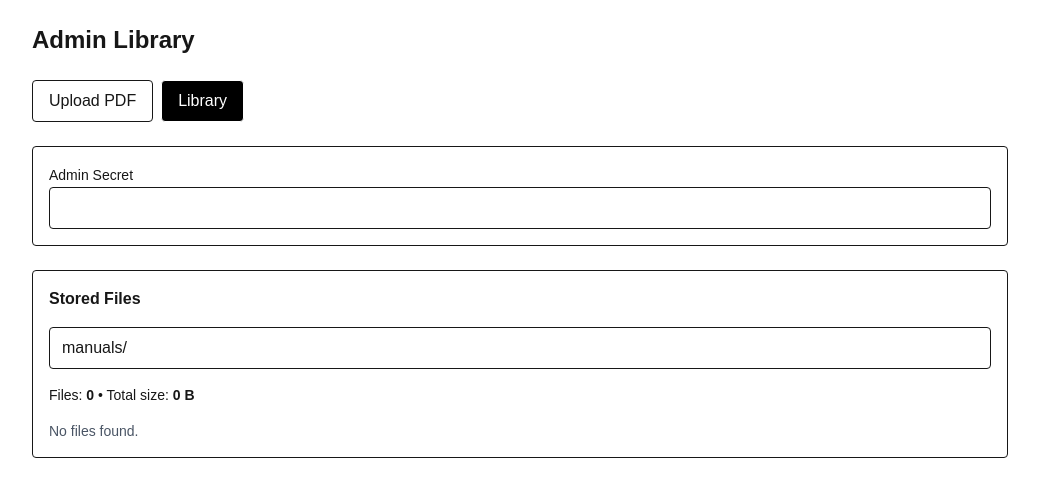
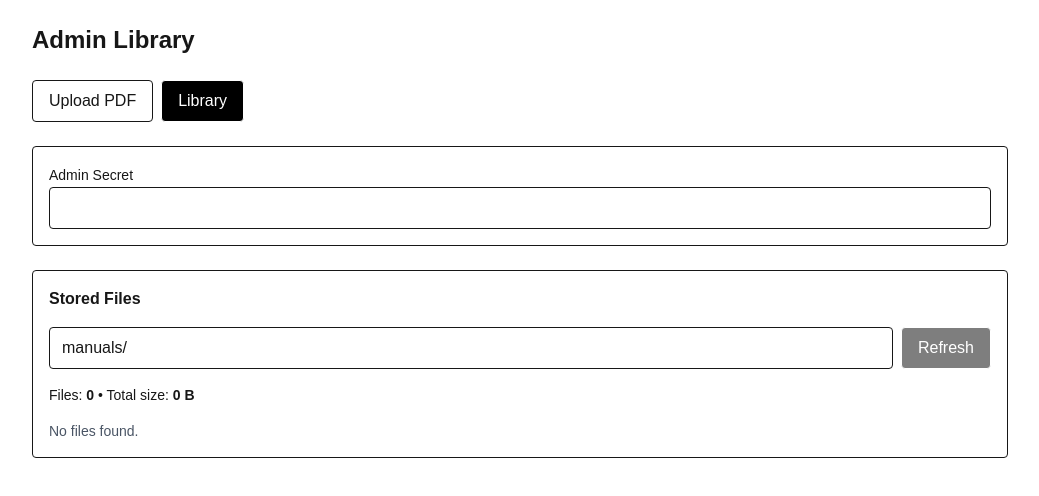
Before and after one commit to fahad4104/PILOTS-ASSISTANCE, a Next.js app: page /admin/upload in a window 1280 px wide. Both pictures are taken after a click on the button "Library". Shown: the top 496 px of the page, without its empty margins (120-1159 px from the left). Built offline with nearby package versions, Linux system fonts and the light colour scheme.

Commit message:
Fix admin upload JSON parsing + add Library tab

```diff
--- a/src/app/admin/upload/page.tsx
+++ b/src/app/admin/upload/page.tsx
@@ -8,6 +8,14 @@ type BlobItem = {
   size: number;
   uploadedAt?: string | null;
 };
+
+function tryParseJson(text: string) {
+  try {
+    return { ok: true as const, json: JSON.parse(text) };
+  } catch {
+    return { ok: false as const, json: null };
+  }
+}
 
 export default function AdminUploadPage() {
   const [tab, setTab] = useState<"upload" | "library">("upload");
@@ -41,7 +49,18 @@ export default function AdminUploadPage() {
 
   // ================= UPLOAD =================
   async function replaceAndIndex() {
-    if (!file || !key || !adminSecret) return;
+    if (!file) {
+      setUploadResult({ error: "No file selected" });
+      return;
+    }
+    if (!key.trim()) {
+      setUploadResult({ error: "Key is required" });
+      return;
+    }
+    if (!adminSecret.trim()) {
+      setUploadResult({ error: "Admin Secret is required" });
+      return;
+    }
 
     setUploading(true);
     setUploadResult(null);
@@ -49,23 +68,29 @@ export default function AdminUploadPage() {
     try {
       const form = new FormData();
       form.append("file", file);
-      form.append("key", key);
+      form.append("key", key.trim());
 
       const res = await fetch("/api/admin/replace", {
         method: "POST",
         headers: {
-          "x-admin-secret": adminSecret,
+          "x-admin-secret": adminSecret.trim(),
         },
         body: form,
       });
 
       const text = await res.text();
-      const data = text ? JSON.parse(text) : {};
+      const ct = res.headers.get("content-type") || "";
+      const parsed = tryParseJson(text);
 
-      setUploadResult({ status: res.status, data });
+      // إذا رجع JSON نعرضه، وإذا رجع نص نعرض النص الخام
+      const payload =
+        ct.includes("application/json") && parsed.ok
+          ? parsed.json
+          : { nonJson: true, raw: text };
 
-      if (res.ok) {
-        // بعد الرفع نحدث المكتبة
+      setUploadResult({ status: res.status, data: payload });
+
+      if (res.ok && !(payload as any)?.nonJson) {
         await loadLibrary();
         setTab("library");
       }
@@ -78,7 +103,7 @@ export default function AdminUploadPage() {
 
   // ================= LIBRARY =================
   async function loadLibrary() {
-    if (!adminSecret) return;
+    if (!adminSecret.trim()) return;
 
     setLoadingList(true);
     setError("");
@@ -88,15 +113,24 @@ export default function AdminUploadPage() {
         `/api/admin/blobs?prefix=${encodeURIComponent(prefix)}`,
         {
           headers: {
-            "x-admin-secret": adminSecret,
+            "x-admin-secret": adminSecret.trim(),
           },
         }
       );
 
       const text = await res.text();
-      const data = text ? JSON.parse(text) : {};
+      const parsed = tryParseJson(text);
 
-      if (!res.ok || data?.ok === false) {
+      if (!res.ok) {
+        setError(
+          parsed.ok ? parsed.json?.error || "Failed to load files" : text
+        );
+        setItems([]);
+        return;
+      }
+
+      const data = parsed.ok ? parsed.json : null;
+      if (!data?.ok) {
         setError(data?.error || "Failed to load files");
         setItems([]);
         return;
@@ -115,33 +149,38 @@ export default function AdminUploadPage() {
     if (!confirm(`Delete this file?\n\n${it.pathname}`)) return;
 
     try {
-      await fetch("/api/admin/blob-delete", {
+      const res = await fetch("/api/admin/blob-delete", {
         method: "POST",
         headers: {
           "Content-Type": "application/json",
-          "x-admin-secret": adminSecret,
+          "x-admin-secret": adminSecret.trim(),
         },
         body: JSON.stringify({ url: it.url }),
       });
 
+      if (!res.ok) {
+        const t = await res.text();
+        alert(`Delete failed: ${t}`);
+        return;
+      }
+
       setItems((prev) => prev.filter((x) => x.url !== it.url));
-    } catch (e) {
+    } catch {
       alert("Delete failed");
     }
   }
 
   useEffect(() => {
-    if (tab === "library" && adminSecret) {
+    if (tab === "library" && adminSecret.trim()) {
       loadLibrary();
     }
+    // eslint-disable-next-line react-hooks/exhaustive-deps
   }, [tab]);
 
-  // ================= UI =================
   return (
     <main className="max-w-5xl mx-auto p-6 space-y-6">
       <h1 className="text-2xl font-bold">Admin Library</h1>
 
-      {/* Tabs */}
       <div className="flex gap-2">
         <button
           onClick={() => setTab("upload")}
@@ -161,7 +200,6 @@ export default function AdminUploadPage() {
         </button>
       </div>
 
-      {/* Admin Secret */}
       <div className="border rounded p-4 bg-white space-y-2">
         <label className="text-sm font-medium">Admin Secret</label>
         <input
@@ -172,7 +210,6 @@ export default function AdminUploadPage() {
         />
       </div>
 
-      {/* ================= Upload Tab ================= */}
       {tab === "upload" && (
         <section className="border rounded p-4 bg-white space-y-4">
           <h2 className="font-semibold">Replace PDF (Single File)</h2>
@@ -192,7 +229,7 @@ export default function AdminUploadPage() {
 
           <button
             onClick={replaceAndIndex}
-            disabled={uploading || !file || !key || !adminSecret}
+            disabled={uploading || !file || !key.trim() || !adminSecret.trim()}
             className="px-5 py-2 rounded bg-black text-white disabled:opacity-50"
           >
             {uploading ? "Uploading..." : "Replace & Index"}
@@ -206,24 +243,31 @@ export default function AdminUploadPage() {
         </section>
       )}
 
-      {/* ================= Library Tab ================= */}
       {tab === "library" && (
         <section className="border rounded p-4 bg-white space-y-4">
           <h2 className="font-semibold">Stored Files</h2>
 
-          <input
-            className="w-full border rounded px-3 py-2"
-            placeholder="Prefix (default manuals/)"
-            value={prefix}
-            onChange={(e) => setPrefix(e.target.value)}
-          />
+          <div className="flex gap-2 flex-wrap">
+            <input
+              className="flex-1 min-w-[240px] border rounded px-3 py-2"
+              placeholder="Prefix (default manuals/)"
+              value={prefix}
+              onChange={(e) => setPrefix(e.target.value)}
+            />
+            <button
+              onClick={loadLibrary}
+              disabled={!adminSecret.trim() || loadingList}
+              className="px-4 py-2 rounded border bg-black text-white disabled:opacity-50"
+            >
+              {loadingList ? "Loading..." : "Refresh"}
+            </button>
+          </div>
 
           <div className="text-sm">
             Files: <b>{items.length}</b> • Total size:{" "}
             <b>{formatBytes(totalSize)}</b>
           </div>
 
-          {loadingList && <div>Loading…</div>}
           {error && <div className="text-red-600">{error}</div>}
 
           {items.length === 0 ? (
@@ -243,11 +287,7 @@ export default function AdminUploadPage() {
                     <td className="p-2 break-all">{it.pathname}</td>
                     <td className="p-2">{formatBytes(it.size)}</td>
                     <td className="p-2 flex gap-3">
-                      <a
-                        href={it.url}
-                        target="_blank"
-                        className="underline"
-                      >
+                      <a href={it.url} target="_blank" className="underline">
                         Open
                       </a>
                       <button
```
